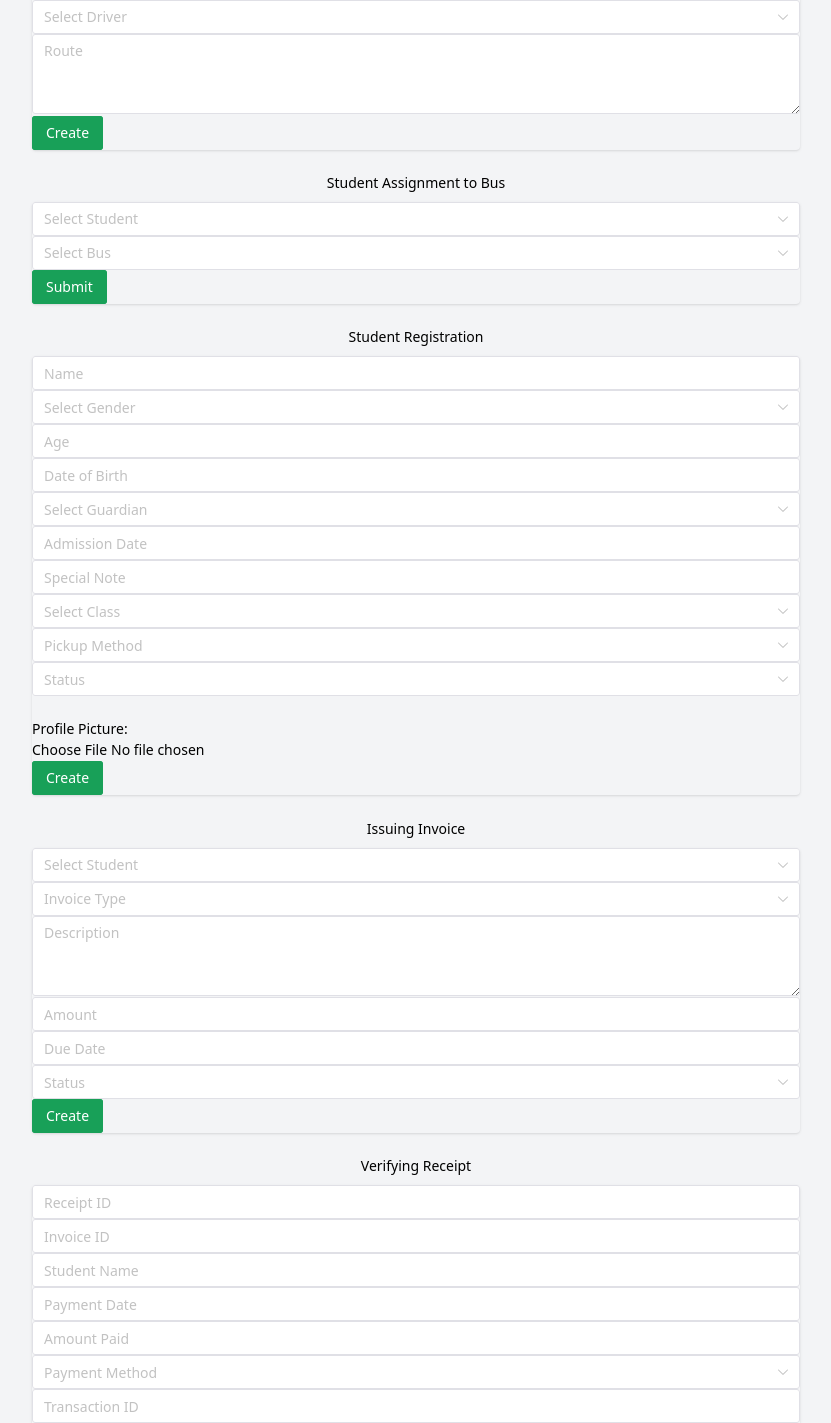
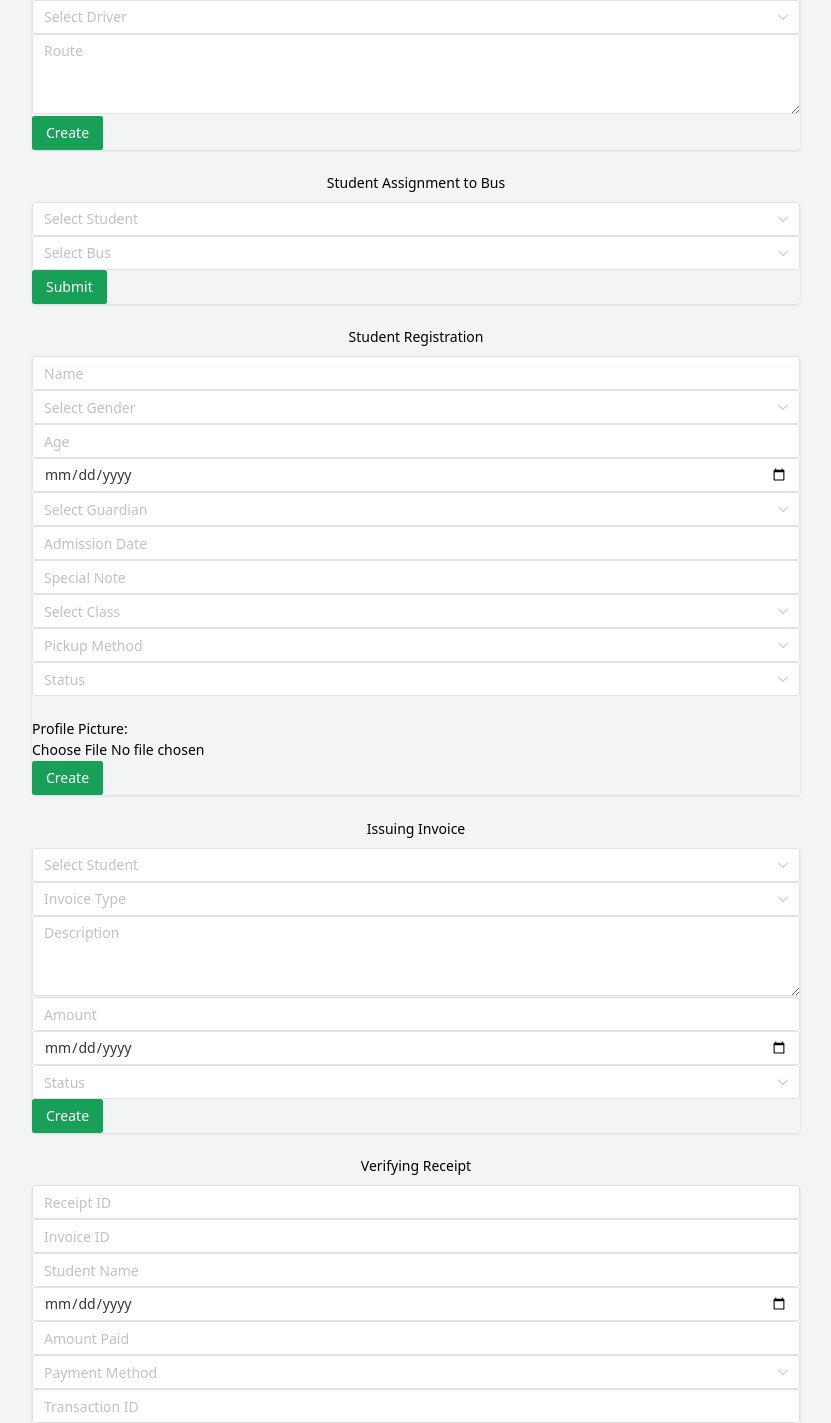
Before and after one commit to Bundith111/Authentication, a Vue app: page /auth/staffregister in a window 1280 px wide. Shown: the part 1321-2744 px from the top of the page, without its empty margins (224-1055 px from the left). Built offline with nearby package versions, Linux system fonts and the light colour scheme.

Commit message:
editstaffrigister and guardian

```diff
--- a/src/components/UI/guardian.vue
+++ b/src/components/UI/guardian.vue
@@ -1,4 +1,5 @@
 <template>
+  <Navbar/>
   <div class="min-h-screen flex items-center justify-center bg-gray-100 py-6 flex flex-col justify-center sm:py-12">
     <div class="relative py-3 sm:max-w-md sm:mx-auto">
       <div class="relative px-4 py-10 bg-white shadow-lg rounded-3xl sm:p-10">
@@ -71,5 +72,5 @@
 </template>
 
 <script setup>
-
+import Navbar from '../navbar.vue'
 </script>
--- a/src/components/auth/StaffR.vue
+++ b/src/components/auth/StaffR.vue
@@ -16,7 +16,7 @@
           <h2 class=" font-bold mb-4  h-[30px] text-center"> Creating Event</h2>
           <div class=" rounded shadow ">
           <n-input v-model:value="eventname" placeholder="Event Name" class="mb-4 w-full  text-xl" /><br>
-          <n-input v-model:value="date" placeholder="Date" class="mb-4 w-full text-xl" /><br>
+          <n-input v-model:value="eventdate" type="date" format="MM/dd/yyyy" value-format="yyyy-MM-dd" placeholder="" class="mb-4 w-full text-xl"/><br>
           <n-input v-model:value="typeofevent" placeholder="Type of Event" class="mb-4 w-full  text-xl" /><br>
           <n-input type="textarea" v-model:value="descriptionevent" placeholder="Description" class="mb-4 w-full "/><br>
           <n-select v-model:value="selectedUser" :options="eventsendtouser" placeholder="Sent To" class="mb-4 w-full"/>
@@ -67,7 +67,7 @@
           <n-input v-model:value="namestd" placeholder="Name" class="mb-4 w-full  text-xl" /><br>
           <n-select v-model:value="selectedGenderstd" :options="genderstd" placeholder="Select Gender" class="mb-4 w-full"/>
           <n-input v-model:value="agestd" placeholder="Age" class="mb-4 w-full text-xl" /><br>
-          <n-input v-model:value="dobstd" placeholder="Date of Birth" class="mb-4 w-full text-xl" /><br>
+          <n-input v-model:value="dobstd" type="date" format="MM/dd/yyyy" value-format="yyyy-MM-dd" placeholder="" class="mb-4 w-full text-xl"/>
           <n-select v-model:value="selectedGuardianstd" :options="guardianstd" placeholder="Select Guardian" class="mb-4 w-full"/>
           <n-input v-model:value="admissiondatestd" placeholder="Admission Date" class="mb-4 w-full  text-xl" /><br>
           <n-input v-model:value="specialnotestd" placeholder="Special Note" class="mb-4 w-full  text-xl" /><br>
@@ -85,7 +85,7 @@
           <n-select v-model:value="selectedInvoiceType" :options="invoicetypes" placeholder="Invoice Type" class="mb-4 w-full"/>
           <n-input type="textarea" v-model:value="invoiceDescription" placeholder="Description" class="mb-4 w-full "/><br>
           <n-input v-model:value="invoiceamount" placeholder="Amount" class="mb-4 w-full text-xl" /><br>
-          <n-input v-model:value="invoicedueDate" placeholder="Due Date" class="mb-4 w-full text-xl" /><br>
+          <n-input v-model:value="invoicedate" type="date" format="MM/dd/yyyy" value-format="yyyy-MM-dd" placeholder="" class="mb-4 w-full text-xl"/><br>
           <n-select v-model:value="invoiceselectedStatus" :options="invoicestatus" placeholder="Status" class="mb-4 w-full"/>
           <n-button type="primary" @click="submitInvoiceReport">Create</n-button>
           </div><br>
@@ -95,14 +95,14 @@
           <n-input v-model:value="receiptid" placeholder="Receipt ID" class="mb-4 w-full " /><br>
           <n-input v-model:value="invoiceid" placeholder="Invoice ID" class="mb-4 w-full " /><br>
           <n-input v-model:value="studentname" placeholder="Student Name" class="mb-4 w-full " /><br>
-          <n-input v-model:value="paymentDate" placeholder="Payment Date" class="mb-4 w-full text-xl" /><br>
+          <n-input v-model:value="paymentdate" type="date" format="MM/dd/yyyy" value-format="yyyy-MM-dd" placeholder="" class="mb-4 w-full text-xl"/><br>
           <n-input v-model:value="amountpaid" placeholder="Amount Paid" class="mb-4 w-full text-xl" /><br>
           <n-select v-model:value="selectedPaymentMethodVerifying" :options="verifyingpaymentmethods" placeholder="Payment Method" class="mb-4 w-full"/>
           <n-input v-model:value="transactionid" placeholder="Transaction ID" class="mb-4 w-full " /><br>
           <!-- 2 this get data from issuing invoice -->
-          <!-- <n-input v-model:value="paidby" placeholder="Paid By" class="mb-4 w-full " /><br>
-          <n-input v-model:value="issuedby" placeholder="Issued By" class="mb-4 w-full " /><br> -->
-          <n-select v-model:value="selectedStatusVerifying" :options="verifyingstatus" placeholder="Status" class="mb-4 w-full"/>
+          <n-input v-model:value="paidbyguardian"  format="Existing Guardian" placeholder="Existing Guardian" class="mb-4 w-full text-xl"/><br>
+          <n-input v-model:value="issuedbystaff"  format="Existing Staff" placeholder="Existing Staff" class="mb-4 w-full text-xl"/><br>
+          <n-select v-model:value="selectedStatusVerifying" :options="verifyingstatus" placeholder="Status" class="mb-4 w-full"/><br>
           <n-button type="primary" @click="submitVerifyingReceiptReport">Verrify</n-button>
           </div><br>
            <!-- Register Authorised Person -->
@@ -140,7 +140,7 @@
           <n-input v-model:value="stafflastname" placeholder="Last Name" class="mb-4 w-full  text-xl" /><br>
           <n-input v-model:value="stafflage" placeholder="Age" class="mb-4 w-full  text-xl" /><br>
           <n-select v-model:value="selectedStaffGender" :options="gender" placeholder="Gender" class="mb-4 w-full"/>
-          <n-input v-model:value="staffhiredate" placeholder="Hire Date" class="mb-4 w-full  text-xl" /><br>
+          <n-input v-model:value="staffhiredate" type="date" format="MM/dd/yyyy" value-format="yyyy-MM-dd" placeholder="" class="mb-4 w-full text-xl"/><br>
           <n-select v-model:value="selectedStaffPosition" :options="positions" placeholder="Position" class="mb-4 w-full"/>
           <n-input v-model:value="staffphonenumber" placeholder="Phone Number" class="mb-4 w-full  text-xl" /><br>
           <n-input v-model:value="staffemail" placeholder="Email" class="mb-4 w-full  text-xl" /><br>
@@ -201,6 +201,7 @@ const selectedStaffUserID = ref(null)
 const selectedStaffGender = ref(null)
 const selectedStaffPosition = ref(null)
 const selectedPickupMethodstd = ref(null)
+const dobstd = ref(null)
 const userid = ref(null)
 const classname = ref('')
 const eventname = ref('')
@@ -214,8 +215,7 @@ const namepermission = ref('')
 const busname = ref('')
 const licenseplate = ref('')
 const route = ref('')
-const agestd = ref('')
-const dobstd = ref('')
+const agestd = ref(null)
 const specialnotestd = ref('')
 const namestd = ref('')
 const admissiondatestd = ref('')
```
